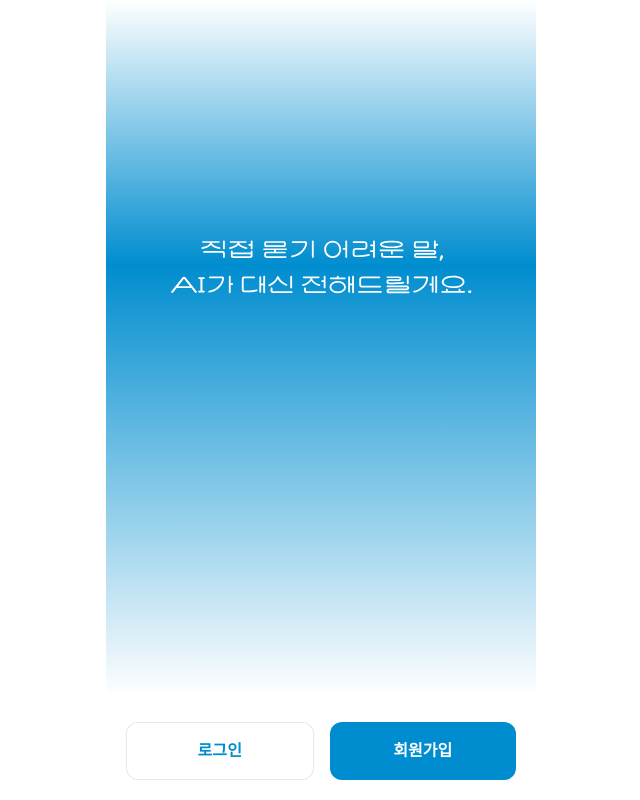
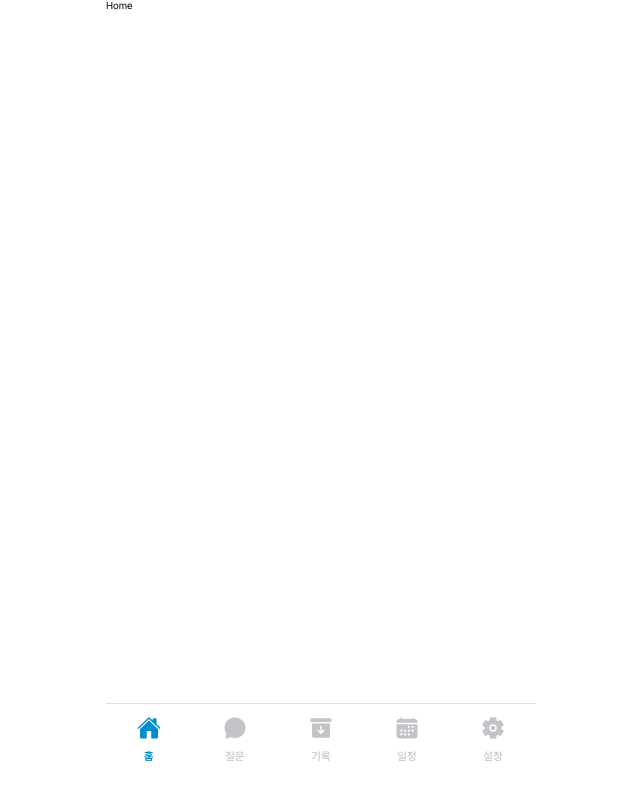
Before and after one commit to jeongdeun-ai/front-end, a React (Vite) app: page / in a window 1280 px wide. Before the commit this address led to /get-started. Shown: the whole page, without its empty margins (319-959 px from the left). Built offline with nearby package versions, Linux system fonts and the light colour scheme.

Commit message:
feat: Add icon to Tab button

```diff
--- a/src/Router.jsx
+++ b/src/Router.jsx
@@ -10,7 +10,7 @@ import Login from "./pages/Login";
 import SignUp from "./pages/SignUp";
 
 // Simulated login status (replace with actual auth logic later)
-const isLoggedIn = false;
+const isLoggedIn = true;
 
 // Protected Route wrapper component
 const ProtectedRoute = ({ children, redirectPath }) => {
--- a/src/components/common/Tab.jsx
+++ b/src/components/common/Tab.jsx
@@ -2,11 +2,11 @@ import { NavLink } from "react-router-dom";
 import styled from "styled-components";
 
 const tabs = [
-  { name: "홈", path: "/" },
-  { name: "질문", path: "/question" },
-  { name: "기록", path: "/archive" },
-  { name: "일정", path: "/schedule" },
-  { name: "설정", path: "/settings" },
+  { name: "홈", path: "/", icon: "home" },
+  { name: "질문", path: "/question", icon: "chatbubble" },
+  { name: "기록", path: "/archive", icon: "archive" },
+  { name: "일정", path: "/schedule", icon: "calendar" },
+  { name: "설정", path: "/settings", icon: "settings" },
 ];
 
 export default function Tab() {
@@ -14,7 +14,10 @@ export default function Tab() {
     <TabBar>
       {tabs.map((tab) => (
         <StyledNavLink key={tab.path} to={tab.path} end={tab.path === "/"}>
-          {tab.name}
+          <StyledIcon>
+            <ion-icon name={tab.icon}></ion-icon>
+          </StyledIcon>
+          <span>{tab.name}</span>
         </StyledNavLink>
       ))}
     </TabBar>
@@ -25,6 +28,7 @@ const TabBar = styled.nav`
   display: flex;
   justify-content: space-around;
   padding: 12px 0;
+  padding-bottom: 36px;
   background-color: var(--background-primary);
   border-top: 0.5px solid var(--line-primary);
 `;
@@ -36,9 +40,29 @@ const StyledNavLink = styled(NavLink)`
   font-weight: 500;
   line-height: 127.3%;
   letter-spacing: 0.342px;
+  display: flex;
+  flex-direction: column;
+  align-items: center;
+  gap: 4px;
+
+  transition: color 0.25s ease, transform 0.2s ease;
+
+  &:hover {
+    color: var(--icon-tertiary);
+  }
+
+  span {
+    margin-top: 2px;
+  }
 
   &.active {
     color: var(--icon-brand);
     font-weight: 700;
   }
 `;
+
+const StyledIcon = styled.div`
+  ion-icon {
+    font-size: 24px;
+  }
+`;
```
